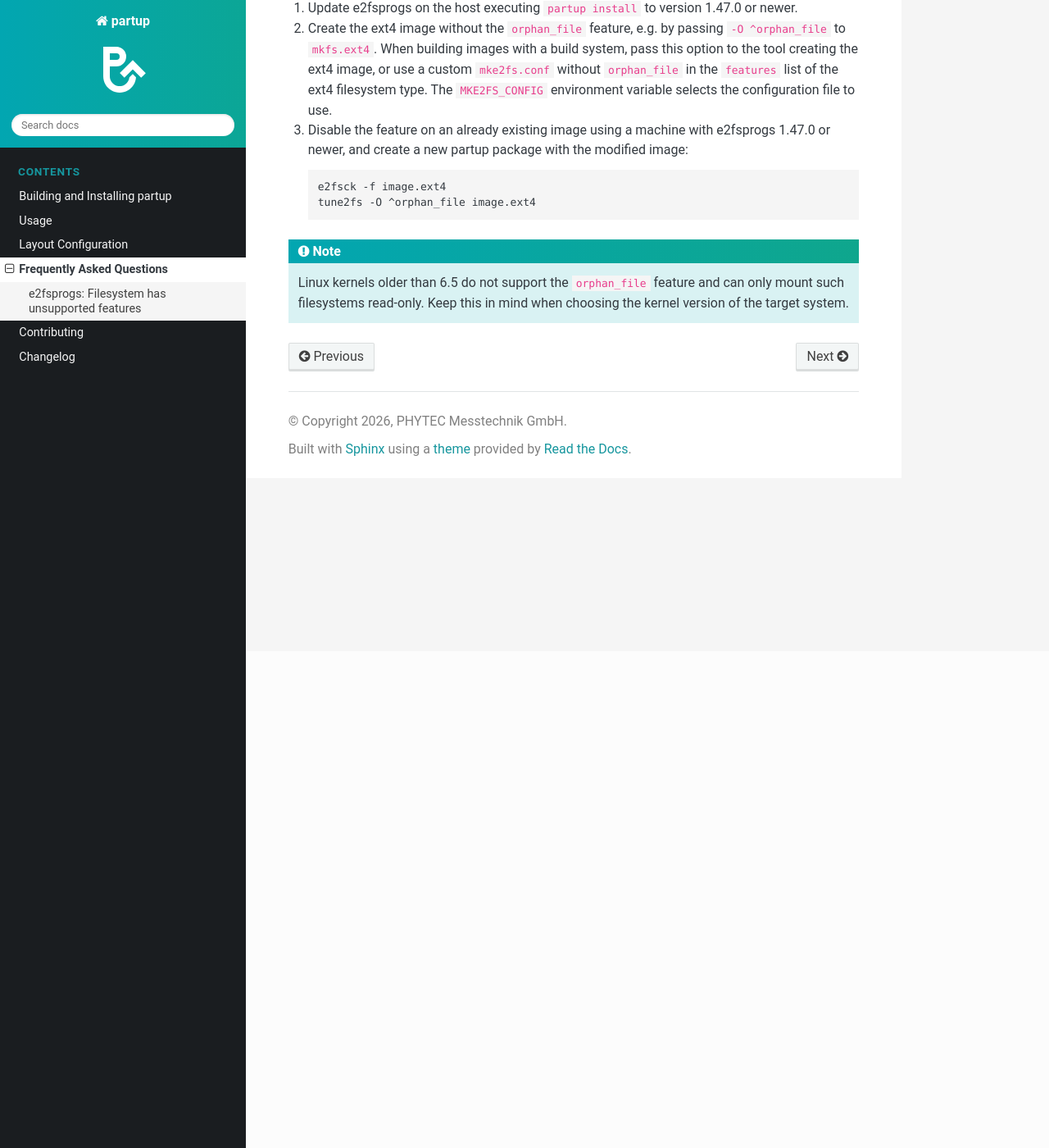
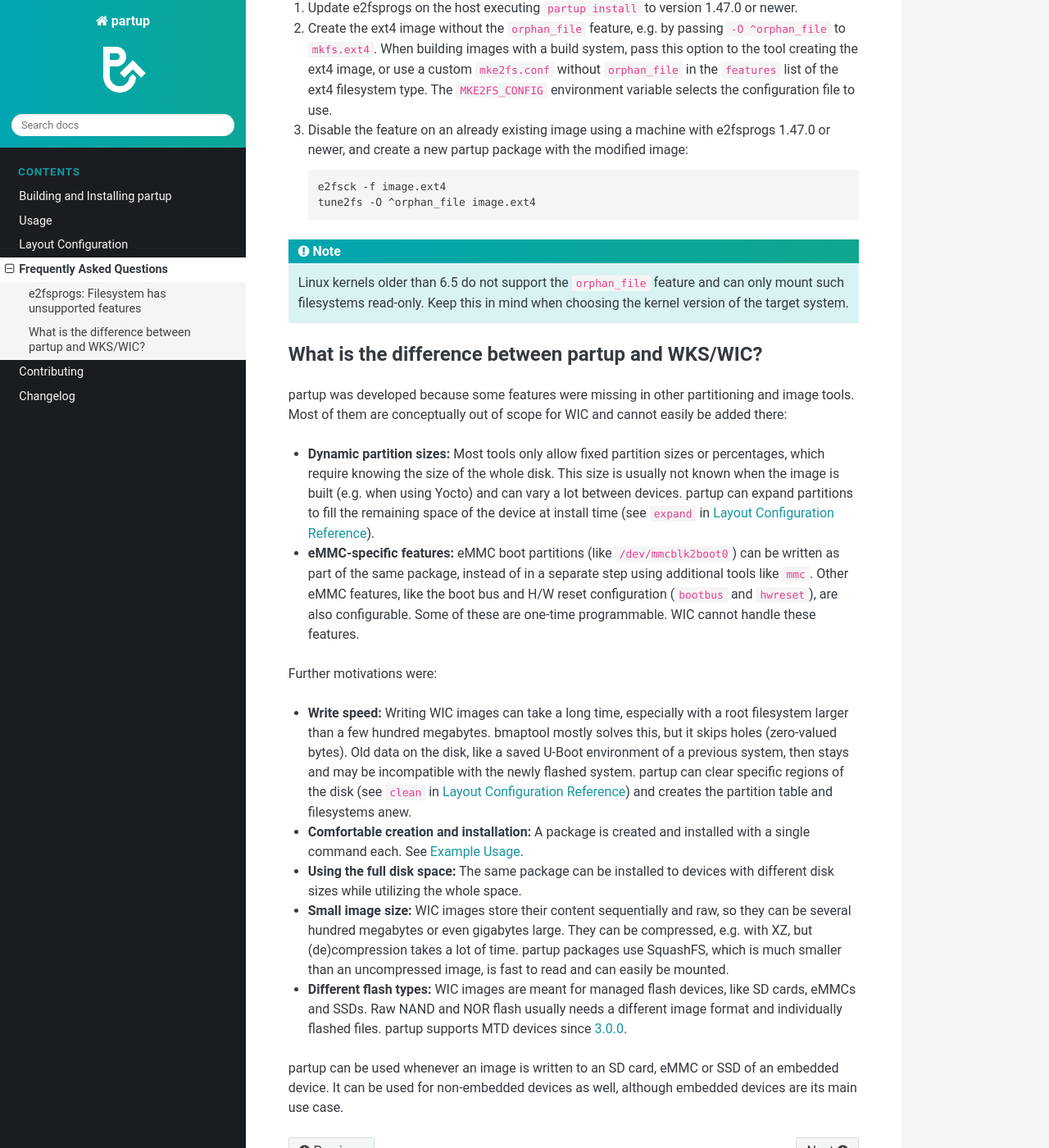
Before and after one commit to phytec/partup, a Sphinx documentation site: the page built from doc/faq.rst, in a window 1280 px wide and 1400 px high, scrolled down 606 px. Shown: the whole window at 82% size. Built offline with Sphinx 7.4.7 and the Read the Docs theme 3.1.0, drawn with Linux system fonts in a browser that asks for light colours.

Commit message:
doc: faq: Add FAQ about differences to WIC
Users repeatedly ask how partup differs from WKS/WIC and when to use
it. Summarize the answer from GitHub discussion #84 as a new entry on
the FAQ page: dynamic partition sizes, eMMC specific features, write
speed, packaging, image size and flash type support.

The discussion calls NAND/NOR support not yet implemented. Document it
as available since 3.0.0 instead, as MTD support exists in the code.

Signed-off-by: Martin Schwan <m.schwan@phytec.de>

```diff
--- a/doc/faq.rst
+++ b/doc/faq.rst
@@ -50,3 +50,52 @@ Possible solutions, in order of preference, are:
    Linux kernels older than 6.5 do not support the ``orphan_file`` feature and
    can only mount such filesystems read-only. Keep this in mind when choosing
    the kernel version of the target system.
+
+.. _faq-partup-vs-wic:
+
+What is the difference between partup and WKS/WIC?
+--------------------------------------------------
+
+partup was developed because some features were missing in other partitioning
+and image tools. Most of them are conceptually out of scope for WIC and cannot
+easily be added there:
+
+-  **Dynamic partition sizes:** Most tools only allow fixed partition sizes or
+   percentages, which require knowing the size of the whole disk. This size is
+   usually not known when the image is built (e.g. when using Yocto) and can
+   vary a lot between devices. partup can expand partitions to fill the
+   remaining space of the device at install time (see ``expand`` in
+   :doc:`layout-config-reference`).
+-  **eMMC-specific features:** eMMC boot partitions (like
+   ``/dev/mmcblk2boot0``) can be written as part of the same package, instead
+   of in a separate step using additional tools like ``mmc``. Other eMMC
+   features, like the boot bus and H/W reset configuration (``bootbus`` and
+   ``hwreset``), are also configurable. Some of these are one-time
+   programmable. WIC cannot handle these features.
+
+Further motivations were:
+
+-  **Write speed:** Writing WIC images can take a long time, especially with a
+   root filesystem larger than a few hundred megabytes. bmaptool mostly solves
+   this, but it skips holes (zero-valued bytes). Old data on the disk, like a
+   saved U-Boot environment of a previous system, then stays and may be
+   incompatible with the newly flashed system. partup can clear specific
+   regions of the disk (see ``clean`` in :doc:`layout-config-reference`) and
+   creates the partition table and filesystems anew.
+-  **Comfortable creation and installation:** A package is created and
+   installed with a single command each. See :ref:`example-usage`.
+-  **Using the full disk space:** The same package can be installed to devices
+   with different disk sizes while utilizing the whole space.
+-  **Small image size:** WIC images store their content sequentially and raw,
+   so they can be several hundred megabytes or even gigabytes large. They can
+   be compressed, e.g. with XZ, but (de)compression takes a lot of time. partup
+   packages use SquashFS, which is much smaller than an uncompressed image, is
+   fast to read and can easily be mounted.
+-  **Different flash types:** WIC images are meant for managed flash devices,
+   like SD cards, eMMCs and SSDs. Raw NAND and NOR flash usually needs a
+   different image format and individually flashed files. partup supports
+   MTD devices since :ref:`release-3.0.0`.
+
+partup can be used whenever an image is written to an SD card, eMMC or SSD of
+an embedded device. It can be used for non-embedded devices as well, although
+embedded devices are its main use case.
```
